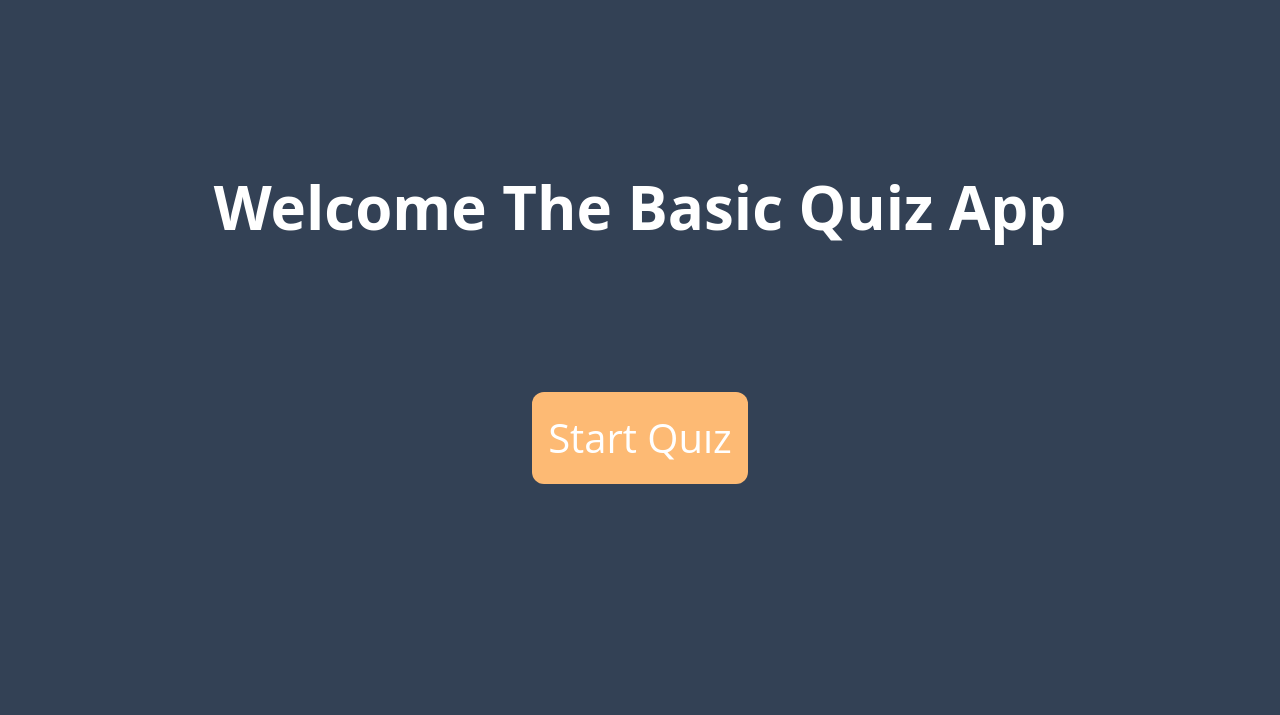
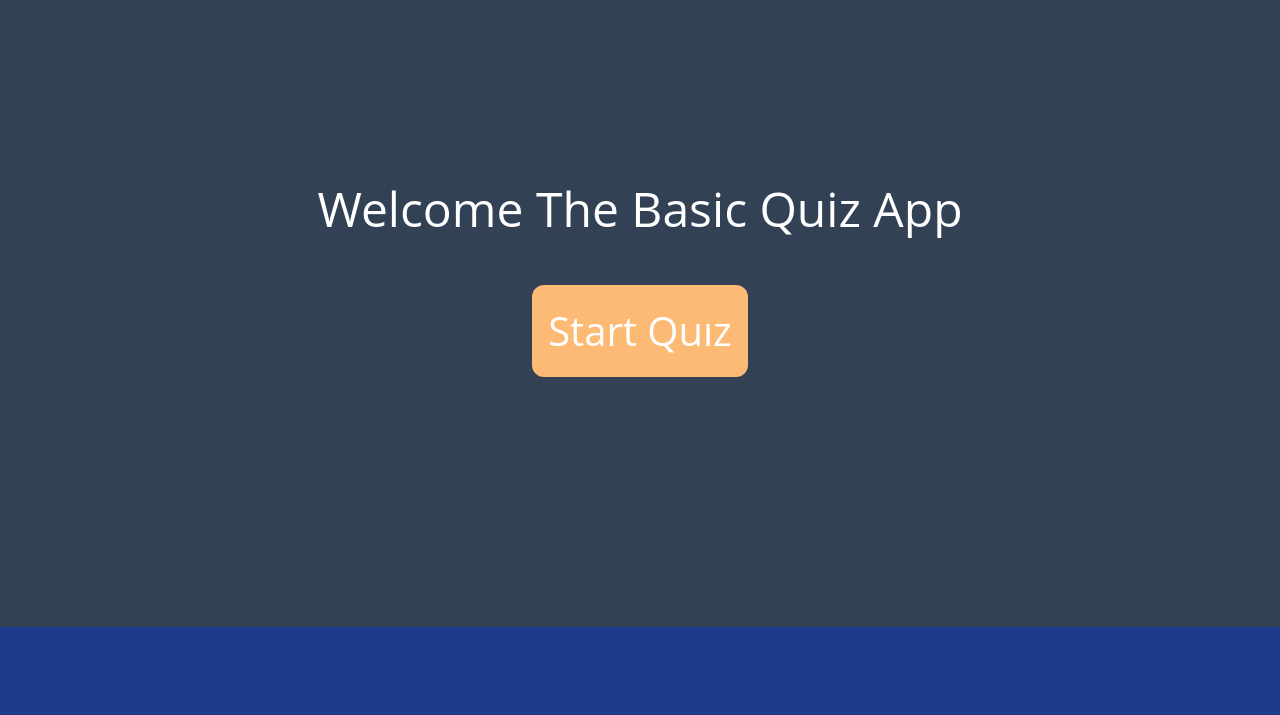
Before and after one commit to hkankyilmaz/quiz-app, a website: page index.html in a window 1280 px wide. Shown: the part 77-792 px from the top of the page. Drawn offline with Linux system fonts and the light colour scheme.

Commit message:
ios url bar issue solve/try-3

```diff
--- a/index.html
+++ b/index.html
@@ -12,11 +12,11 @@
   >
     <div id="main">
       <div id="container" class="flex flex-col">
-        <h1
+        <!-- <h1
           class="text-white mt-10 font-bold text-[1.5em] md:-[3em] text-center"
         >
           Welcome The Basic Quiz App
-        </h1>
+        </h1> -->
         <div
           id="question"
           class="bg-blue-800 h-20v md:h-40v w-70w md:w-80w my-10 rounded-xl c-mid p-5 text-center"
@@ -63,10 +63,9 @@
           id="entry"
           class="absolute right-0 top-0 left-0 bottom-0 bg-slate-700 flex flex-col justify-center items-center text-white text-[2em]"
         >
-          <h1 class="text-white font-bold text-[1.5em] md:-[3em] text-center">
+          <h1 class="text-white text-[1.2em] md:-[3em] text-center">
             Welcome The Basic Quiz App
           </h1>
-          <p id="text" class="p-5 text-center"><span id="span"></span></p>
           <button id="btn-entry" class="bg-orange-300 p-4 rounded-xl mt-10">
             Start Quız
           </button>
--- a/style.css
+++ b/style.css
@@ -2,6 +2,9 @@
 @tailwind components;
 @tailwind utilities;
 
+html {
+  position: relative;
+}
 html,
 body {
   padding: 0;
@@ -28,8 +31,3 @@ span {
   justify-content: center;
   align-items: center;
 }
-#entry,
-#result {
-  min-height: 100vh;
-  min-height: -webkit-fill-available;
-}
```
Also changed, not shown: output.css.
